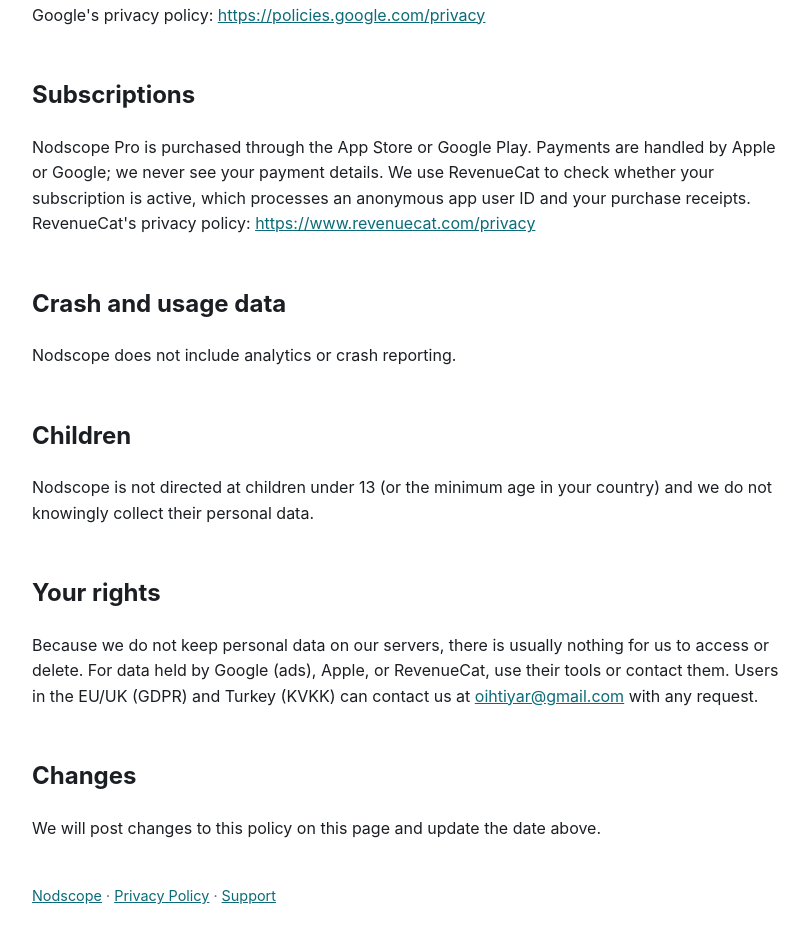
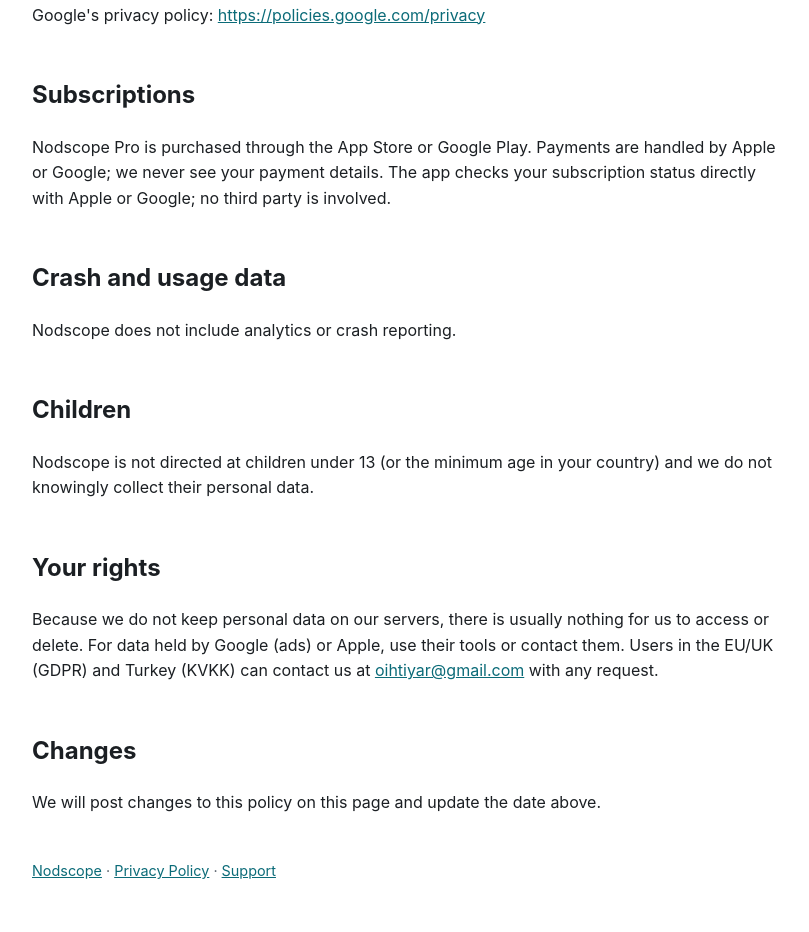
Before and after one commit to oihtiyar/nodscope-site, a plain HTML site: page privacy.html in a window 1280 px wide. Shown: the part 1308-2240 px from the top of the page, without its empty margins (228-1037 px from the left). Drawn offline with Linux system fonts and the light colour scheme.

Commit message:
Privacy policy: subscriptions are verified with Apple/Google directly
Co-Authored-By: Claude Opus 5.5 <noreply@anthropic.com>
Claude-Session: https://claude.ai/code/session_01FrERqaSRZBmGTxD38MHYVL

```diff
--- a/privacy.html
+++ b/privacy.html
@@ -15,13 +15,13 @@
 <p>The free version shows ads served by Google AdMob. AdMob may collect your device&#x27;s advertising identifier, IP address and general device information to show and measure ads. On iOS you are asked for tracking permission (App Tracking Transparency); if you decline, ads are not personalised. In the EU, UK and other regions where it is required, you are asked for consent before any personalised ads are shown, and you can change your choice later in the app settings.</p>
 <p>Google&#x27;s privacy policy: <a href="https://policies.google.com/privacy">https://policies.google.com/privacy</a></p>
 <h2>Subscriptions</h2>
-<p>Nodscope Pro is purchased through the App Store or Google Play. Payments are handled by Apple or Google; we never see your payment details. We use RevenueCat to check whether your subscription is active, which processes an anonymous app user ID and your purchase receipts. RevenueCat&#x27;s privacy policy: <a href="https://www.revenuecat.com/privacy">https://www.revenuecat.com/privacy</a></p>
+<p>Nodscope Pro is purchased through the App Store or Google Play. Payments are handled by Apple or Google; we never see your payment details. The app checks your subscription status directly with Apple or Google; no third party is involved.</p>
 <h2>Crash and usage data</h2>
 <p>Nodscope does not include analytics or crash reporting.</p>
 <h2>Children</h2>
 <p>Nodscope is not directed at children under 13 (or the minimum age in your country) and we do not knowingly collect their personal data.</p>
 <h2>Your rights</h2>
-<p>Because we do not keep personal data on our servers, there is usually nothing for us to access or delete. For data held by Google (ads), Apple, or RevenueCat, use their tools or contact them. Users in the EU/UK (GDPR) and Turkey (KVKK) can contact us at <a href="mailto:oihtiyar@gmail.com">oihtiyar@gmail.com</a> with any request.</p>
+<p>Because we do not keep personal data on our servers, there is usually nothing for us to access or delete. For data held by Google (ads) or Apple, use their tools or contact them. Users in the EU/UK (GDPR) and Turkey (KVKK) can contact us at <a href="mailto:oihtiyar@gmail.com">oihtiyar@gmail.com</a> with any request.</p>
 <h2>Changes</h2>
 <p>We will post changes to this policy on this page and update the date above.</p>
 <footer><a href="./">Nodscope</a> · <a href="privacy.html">Privacy Policy</a> · <a href="mailto:oihtiyar@gmail.com">Support</a></footer></body></html>
```
